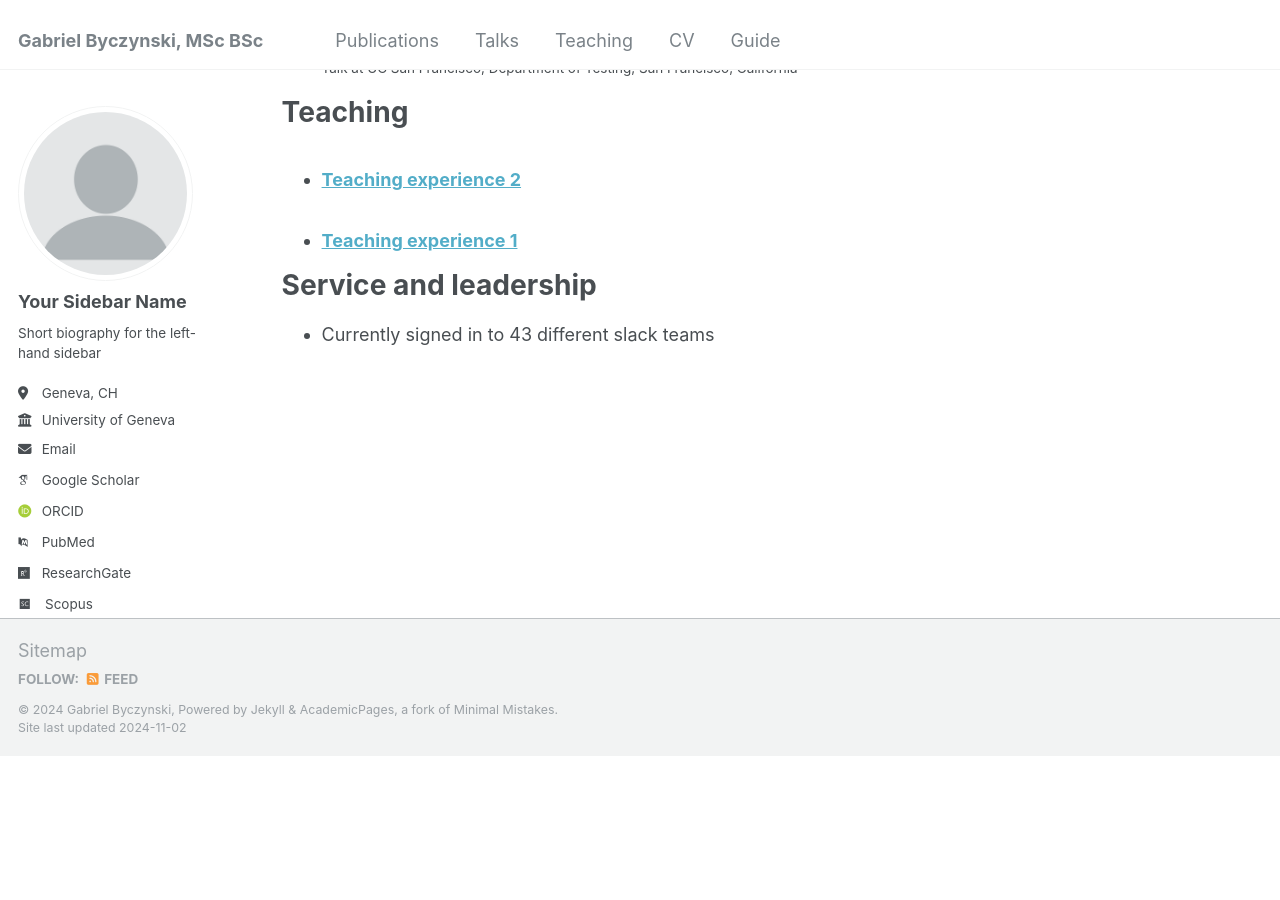
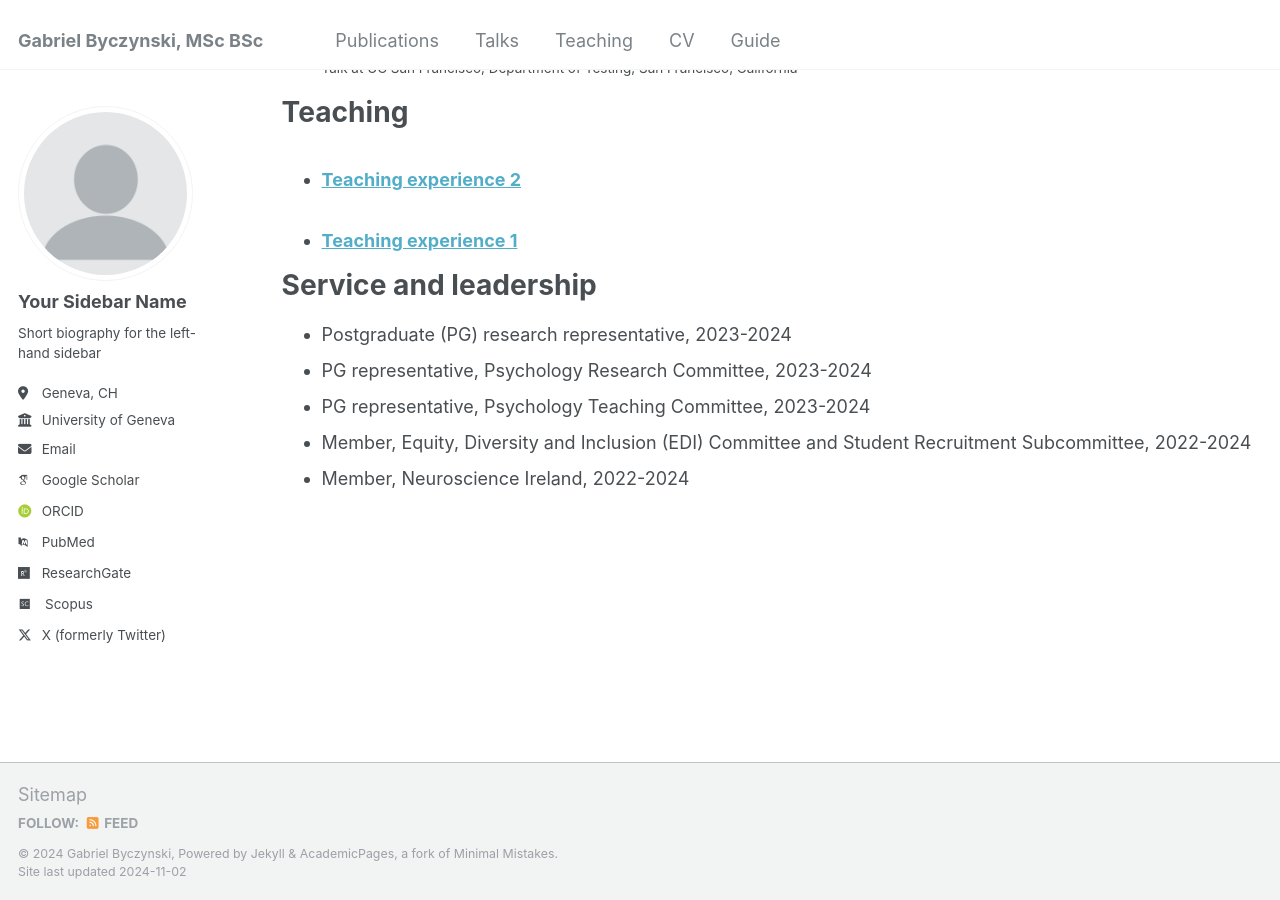
Before and after one commit to gabebyczynski/gabebyczynski.github.io, a Jekyll site: the page built from _pages/cv.md, in a window 1280 px wide and 900 px high, scrolled down 1293 px. Built offline with Jekyll 4.4.1, drawn with Linux system fonts in a browser that asks for light colours; some web fonts are replaced; before the commit the page ends 2049 px from its top, so only the background shows below that.

Commit message:
Update cv.md

```diff
--- a/_pages/cv.md
+++ b/_pages/cv.md
@@ -41,4 +41,8 @@ Teaching
 
 Service and leadership
 ======
-* Currently signed in to 43 different slack teams
+* Postgraduate (PG) research representative, 2023-2024
+* PG representative, Psychology Research Committee, 2023-2024
+* PG representative, Psychology Teaching Committee, 2023-2024
+* Member, Equity, Diversity and Inclusion (EDI) Committee and Student Recruitment Subcommittee, 2022-2024
+* Member, Neuroscience Ireland, 2022-2024
```
